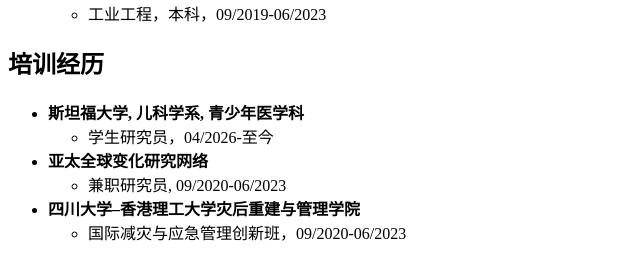
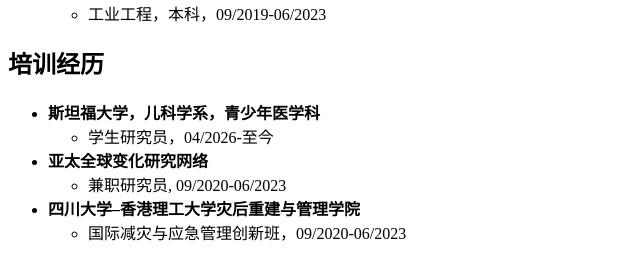
Before and after one commit to lingyuewei/lingyuewei.github.io, a Jekyll site: the page built from _pages/includes/education.md, in a window 1280 px wide. Shown: the part 1002-1259 px from the top of the page, without its empty margins (0-640 px from the left). Built offline with Jekyll 4.4.1, drawn with Linux system fonts in a browser that asks for light colours; our own code applies the rules of GitHub Pages for plain Markdown files.

Commit message:
update format

```diff
--- a/_pages/includes/education.md
+++ b/_pages/includes/education.md
@@ -8,7 +8,7 @@
 
 ## 培训经历
 
-- **斯坦福大学, 儿科学系, 青少年医学科**
+- **斯坦福大学，儿科学系，青少年医学科**
   - 学生研究员，04/2026-至今
 - **亚太全球变化研究网络**
   - 兼职研究员, 09/2020-06/2023
```
Also changed, not shown: _pages/includes/pub.md (+1 -1 lines).
